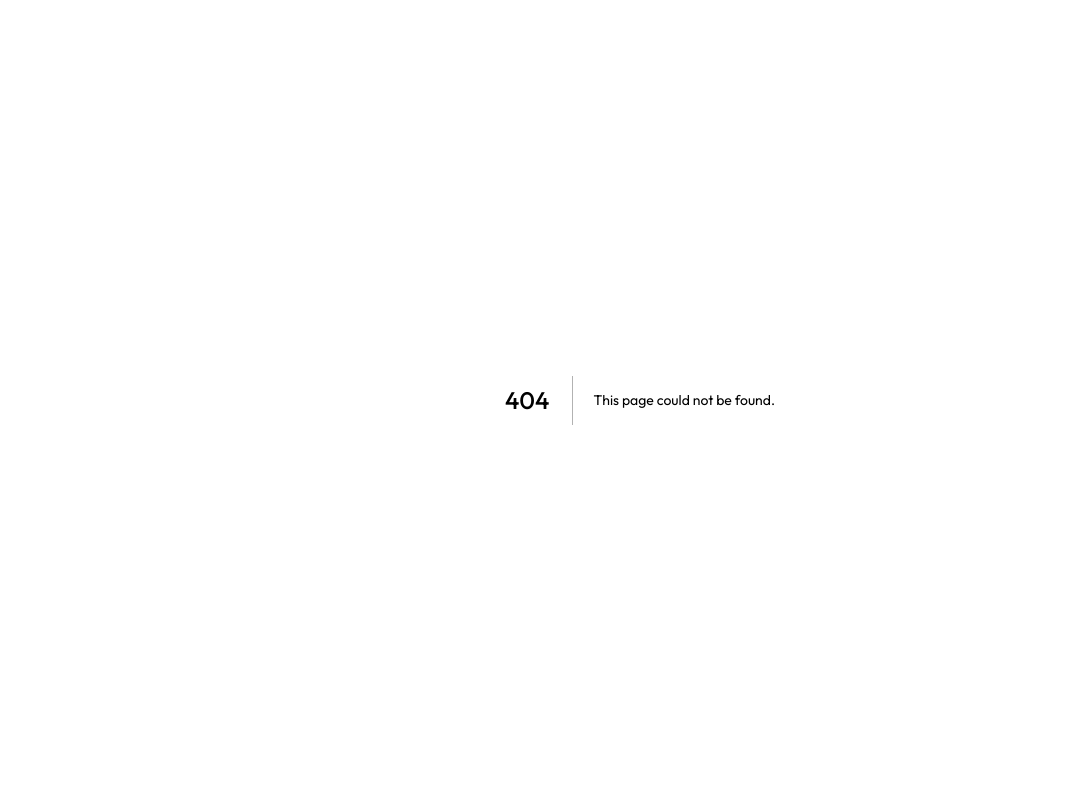
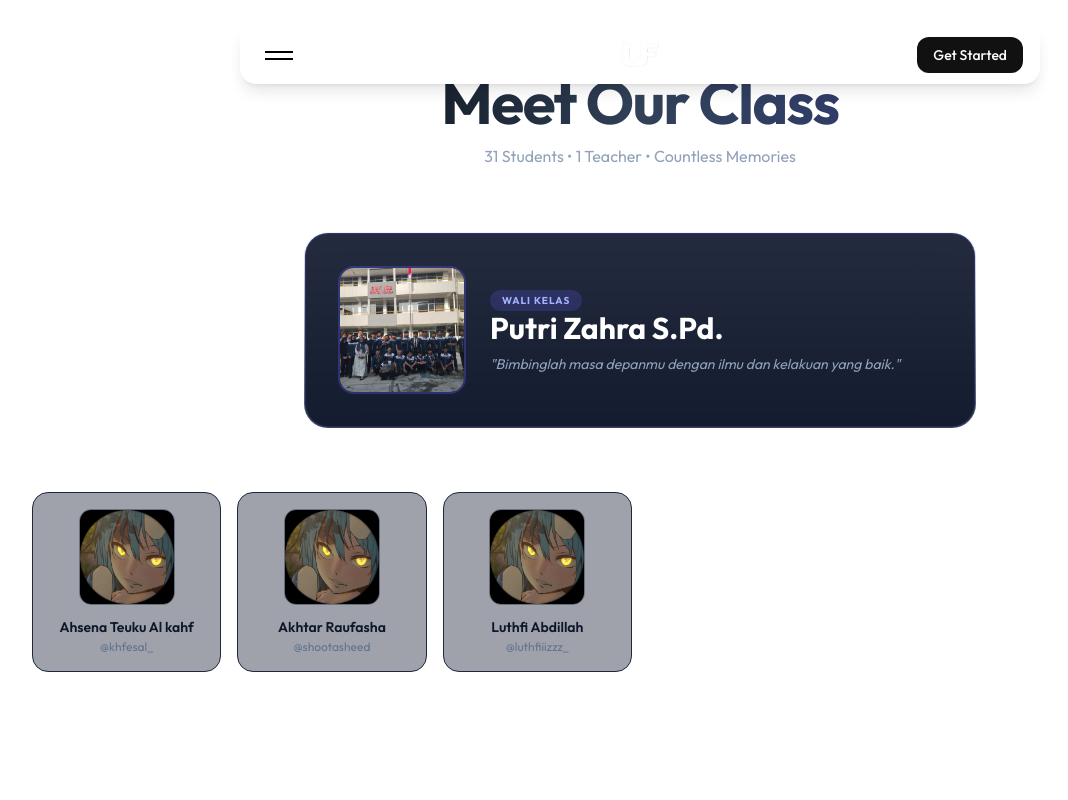
Before and after one commit to UFiii778/rplcn-2024, a Next.js app: page /student in a window 1280 px wide. Before the commit this address had no page. Shown: the top 800 px of the page, without its empty margins (0-1068 px from the left). Built offline with nearby package versions, Linux system fonts and the light colour scheme; a web font is replaced by a local one.

Commit message:
modify(kemajuan)

```diff
--- a/app/Students/[id]/page.jsx
+++ /dev/null
@@ -1,44 +0,0 @@
-import { studentsData, waliKelas } from '@/data/students';
-import { notFound } from 'next/navigation';
-import Link from 'next/link';
-import Image from 'next/image';
-
-// Wajib tambahkan `async` di komponennya
-export default async function StudentDetailPage({ params }) {
-  // Wajib `await params` untuk Next.js versi baru!
-  const { id } = await params;
-
-  const allMembers = [waliKelas, ...studentsData];
-  const currentIndex = allMembers.findIndex((m) => m.id === id);
-
-  // Jika ID tidak cocok dengan data di students.js, Next.js melempar 404
-  if (currentIndex === -1) {
-    notFound();
-  }
-
-  const student = allMembers[currentIndex];
-  const prevStudent = allMembers[(currentIndex - 1 + allMembers.length) % allMembers.length];
-  const nextStudent = allMembers[(currentIndex + 1) % allMembers.length];
-
-  return (
-    <main className="min-h-screen p-6 max-w-4xl mx-auto flex flex-col justify-between">
-      <Link href="/student" className="text-sm font-medium text-indigo-500 hover:underline mb-6 inline-block">
-        ← Kembali ke Semua Murid
-      </Link>
-
-      <div className="bg-white dark:bg-gray-800 p-6 rounded-2xl shadow-md">
-        <h1 className="text-2xl font-bold">{student.name}</h1>
-        <p className="text-gray-500">{student.role}</p>
-      </div>
-
-      <div className="flex justify-between mt-8 pt-4 border-t border-gray-200 dark:border-gray-700">
-        <Link href={`/student/${prevStudent.id}`} className="hover:underline">
-          ← {prevStudent.name}
-        </Link>
-        <Link href={`/student/${nextStudent.id}`} className="hover:underline">
-          {nextStudent.name} →
-        </Link>
-      </div>
-    </main>
-  );
-}
--- a/app/Students/page.jsx
+++ b/app/student/Components/Student.jsx
@@ -1,20 +1,22 @@
+'use client'
+
 import Link from 'next/link';
 import Image from 'next/image';
 import { studentsData, waliKelas } from '@/data/students';
 
 export default function StudentListPage() {
   return (
-    <div className="min-h-screen bg-slate-950 text-slate-100 px-4 py-12 sm:px-8">
+    <div className="min-h-screen bg-white text-black px-4 py-12 sm:px-8">
       {/* Background Subtle Glow */}
       <div className="fixed inset-0 bg-[radial-gradient(circle_at_top,_var(--tw-gradient-stops))] from-indigo-900/20 via-slate-950 to-slate-950 pointer-events-none" />
 
       <div className="max-w-7xl mx-auto relative z-10">
         {/* Header Section */}
         <header className="text-center mb-16 space-y-3">
-          <span className="px-4 py-1.5 rounded-full text-xs font-semibold tracking-wider uppercase bg-indigo-500/10 text-indigo-400 border border-indigo-500/20">
+          <span className="px-4 py-1.5 rounded-full text-xs font-semibold tracking-wider uppercase bg-indigo-500/10 text-blue-400 border border-indigo-500/20">
             Class Directory
           </span>
-          <h1 className="text-4xl sm:text-6xl font-black tracking-tight text-transparent bg-clip-text bg-gradient-to-r from-white via-slate-200 to-indigo-300">
+          <h1 className="text-4xl sm:text-6xl font-black tracking-tight text-transparent bg-clip-text bg-gradient-to-r from-black via-slate-700 to-indigo-900">
             Meet Our Class
           </h1>
           <p className="text-slate-400 text-sm sm:text-base max-w-md mx-auto">
@@ -47,14 +49,14 @@ export default function StudentListPage() {
         <section className="grid grid-cols-2 sm:grid-cols-3 md:grid-cols-4 lg:grid-cols-6 gap-4">
           {studentsData.map((student) => (
             <Link
-              key={student.id}
-              href={`/student/${student.id}`}
-              className="group relative bg-slate-900/40 hover:bg-slate-800/60 border border-slate-800 hover:border-indigo-500/40 rounded-2xl p-4 flex flex-col items-center text-center backdrop-blur-sm transition-all duration-300 hover:-translate-y-1 hover:shadow-xl hover:shadow-indigo-500/5"
+            key={student.id}
+            href={`/student/${student.id}`}
+            className="group relative bg-slate-900/40 hover:bg-slate-800/60 border border-slate-800 hover:border-blue-500/40 rounded-2xl p-4 flex flex-col items-center text-center backdrop-blur-sm transition-all duration-300 hover:-translate-y-1 hover:shadow-xl hover:shadow-indigo-500/5"
             >
-              <div className="relative w-20 h-20 sm:w-24 sm:h-24 rounded-xl overflow-hidden mb-3 border border-slate-700/50 group-hover:border-indigo-400 transition-colors">
+              <div className="relative w-20 h-20 sm:w-24 sm:h-24 rounded-xl overflow-hidden mb-3 border border-slate-700/50 group-hover:border-sky-400 transition-colors">
                 <Image src={student.image} alt={student.name} fill className="object-cover group-hover:scale-110 transition-transform duration-500" />
               </div>
-              <h3 className="font-semibold text-sm text-slate-200 group-hover:text-indigo-300 transition-colors line-clamp-1">
+              <h3 className="font-semibold text-sm text-slate-900 group-hover: transition-colors line-clamp-1">
                 {student.name}
               </h3>
               <p className="text-xs text-slate-500 mt-0.5">@{student.instagram || student.nickname}</p>
--- /dev/null
+++ b/app/student/[id]/page.jsx
@@ -0,0 +1,118 @@
+import { studentsData, waliKelas } from '@/data/students'; //[cite: 2]
+import { notFound } from 'next/navigation'; //[cite: 2]
+import Link from 'next/link'; //[cite: 2]
+import Image from 'next/image'; //[cite: 2]
+
+export default async function StudentDetailPage({ params }) {
+  const { id } = await params; //[cite: 2]
+
+  const allMembers = [waliKelas, ...studentsData]; //[cite: 2]
+  const currentIndex = allMembers.findIndex((m) => m.id === id); //[cite: 2]
+
+  if (currentIndex === -1) {
+    notFound(); //[cite: 2]
+  }
+
+  const student = allMembers[currentIndex]; //[cite: 2]
+  const prevStudent = allMembers[(currentIndex - 1 + allMembers.length) % allMembers.length]; //[cite: 2]
+  const nextStudent = allMembers[(currentIndex + 1) % allMembers.length]; //[cite: 2]
+
+  // Bersihkan ID jika ada sisa query params
+  const cleanSpotifyId = student.spotifyTrackId?.split('?')[0];
+
+  return (
+    <main className="min-h-screen bg-slate-950 text-slate-100 p-6 sm:p-12 max-w-4xl mx-auto flex flex-col justify-between pb-28">
+      <div>
+        {/* Back Button */}
+        <Link
+          href="/student"
+          className="inline-flex items-center gap-2 text-xs font-semibold uppercase tracking-wider text-slate-400 hover:text-indigo-400 transition-colors bg-slate-900 border border-slate-800 px-4 py-2 rounded-xl mb-8"
+        >
+          ← Kembali ke Semua Murid
+        </Link>
+
+        {/* Profile Card */}
+        <div className="bg-slate-900/80 border border-slate-800 p-6 sm:p-8 rounded-3xl shadow-2xl grid grid-cols-1 md:grid-cols-12 gap-8 items-center">
+
+          {/* Foto Profil dari Assets */}
+          <div className="md:col-span-5 flex flex-col items-center">
+            <div className="relative w-48 h-48 sm:w-56 sm:h-56 rounded-2xl overflow-hidden border-2 border-indigo-500/30 shadow-xl">
+              <Image
+                src={student.image}
+                alt={student.name}
+                fill
+                className="object-cover"
+                priority
+              />
+            </div>
+          </div>
+
+          {/* Bio & Information */}
+          <div className="md:col-span-7 space-y-5 text-center md:text-left">
+            <div>
+              <span className="text-xs font-bold uppercase tracking-widest text-indigo-400 bg-indigo-500/10 px-3 py-1 rounded-full border border-indigo-500/20">
+                {student.role || 'Student'}
+              </span>
+              <h1 className="text-3xl sm:text-4xl font-black mt-3 text-white">{student.name}</h1>
+              <p className="text-slate-400 text-sm italic mt-1">"{student.about}"</p>
+            </div>
+
+            <div className="grid grid-cols-2 gap-3 text-sm">
+              <div className="bg-slate-950/60 border border-slate-800 p-3 rounded-xl">
+                <span className="block text-[10px] uppercase font-semibold text-slate-500">Tanggal Lahir</span>
+                <span className="font-semibold text-slate-200">{student.birthdate || '-'}</span>
+              </div>
+              <div className="bg-slate-950/60 border border-slate-800 p-3 rounded-xl">
+                <span className="block text-[10px] uppercase font-semibold text-slate-500">Makanan Favorit</span>
+                <span className="font-semibold text-slate-200">{student.favoriteFood || '-'}</span>
+              </div>
+            </div>
+
+            {/* Spotify Embed Player */}
+            {cleanSpotifyId && (
+              <div className="space-y-2 pt-2">
+                <span className="text-[10px] uppercase font-bold tracking-widest text-slate-400 flex items-center gap-2 justify-center md:justify-start">
+                  <span className="w-2 h-2 rounded-full bg-emerald-500 animate-pulse" />
+                  Favorite Track
+                </span>
+                <div className="rounded-2xl overflow-hidden border border-slate-800">
+                  <iframe
+                    src={`https://open.spotify.com/embed/track/${cleanSpotifyId}?utm_source=generator&theme=0`}
+                    width="100%"
+                    height="80"
+                    frameBorder="0"
+                    allow="autoplay; clipboard-write; encrypted-media; fullscreen; picture-in-picture"
+                    loading="lazy"
+                  />
+                </div>
+              </div>
+            )}
+          </div>
+        </div>
+      </div>
+
+      {/* Floating Bottom Nav Slider */}
+      <div className="fixed bottom-6 left-1/2 -translate-x-1/2 z-50 w-[90%] max-w-md bg-slate-900/90 border border-slate-700/60 backdrop-blur-2xl rounded-2xl p-2 shadow-2xl flex items-center justify-between">
+        <Link
+          href={`/student/${prevStudent.id}`}
+          className="flex items-center gap-2 px-3 py-2 rounded-xl hover:bg-slate-800 text-slate-300 hover:text-white transition-colors"
+        >
+          <span className="text-lg">←</span>
+          <span className="text-xs font-semibold line-clamp-1 max-w-[100px]">{prevStudent.name}</span>
+        </Link>
+
+        <span className="text-xs font-bold text-slate-500 px-2">
+          {currentIndex + 1} / {allMembers.length}
+        </span>
+
+        <Link
+          href={`/student/${nextStudent.id}`}
+          className="flex items-center gap-2 px-3 py-2 rounded-xl hover:bg-slate-800 text-slate-300 hover:text-white transition-colors"
+        >
+          <span className="text-xs font-semibold line-clamp-1 max-w-[100px]">{nextStudent.name}</span>
+          <span className="text-lg">→</span>
+        </Link>
+      </div>
+    </main>
+  );
+}
--- /dev/null
+++ b/app/student/page.js
@@ -0,0 +1,16 @@
+'use client'
+
+import Navbar from "../components/Navbar";
+import StudentListPage from "./Components/Student";
+import Footer from "../components/Footer";
+
+export default function Home() {
+
+    return (
+        <>
+            <Navbar />
+            <StudentListPage />
+            <Footer />
+        </>
+    );
+}
--- a/data/students.js
+++ b/data/students.js
@@ -1,36 +1,50 @@
+import { assets } from "@/assets/assets"; //[cite: 4]
+
 export const waliKelas = {
   id: "wali-kelas",
-  name: "Nama Wali Kelas, S.Pd.",
-  role: "Wali Kelas",
-  image: "/images/students/teacher.jpg",
-  quote: "Bimbinglah masa depanmu dengan ilmu dan kelakuan yang baik.",
-  instagram: "walikelas_ig"
+  name: "Putri Zahra S.Pd.", //[cite: 4]
+  role: "Wali Kelas", //[cite: 4]
+  image: assets.Rpls || assets.profile, // Gunakan gambar dari assets
+  quote: "Bimbinglah masa depanmu dengan ilmu dan kelakuan yang baik.", //[cite: 4]
+  instagram: "putrizahrad" //[cite: 4]
 };
 
 export const studentsData = [
   {
-    id: "luthfi-abdillah",
-    name: "Luthfi Abdillah",
-    nickname: "Luthfi",
-    role: "Student / Developer",
-    image: "/images/students/luthfi.jpg",
-    birthdate: "15 Mei",
-    favoriteFood: "Ramen & Nasi Goreng",
-    spotifyTrackId: "4cOdK2wGLETKBW3PvgPWqT", // ID lagu spotify
-    instagram: "luthfiiizzz_",
-    about: "Coding & exploring life beyond the editor."
+    id: "ahsena-teuku", //[cite: 4]
+    name: "Ahsena Teuku Al kahf", //[cite: 4]
+    nickname: "Ahsena", //[cite: 4]
+    role: "Student / Fotografer", //[cite: 4]
+    image: assets.profile, // Diubah menggunakan import assets[cite: 3]
+    birthdate: "1 Janu", //[cite: 4]
+    favoriteFood: "Ramen & Nasi Goreng", //[cite: 4]
+    spotifyTrackId: "3BJe4B8zGnqEdQPMvfVjuS", // murni ID tanpa ?si=...[cite: 4]
+    instagram: "khfesal_", //[cite: 4]
+    about: "Coding & exploring life beyond the editor." //[cite: 4]
   },
   {
-    id: "budi-santoso",
-    name: "Budi Santoso",
-    nickname: "Budi",
-    role: "Student",
-    image: "/images/students/budi.jpg",
-    birthdate: "10 Agustus",
-    favoriteFood: "Ayam Goreng",
-    spotifyTrackId: "3n3pG9v9uK0sN8n5",
-    instagram: "budi_s",
-    about: "Hobi main game dan ngobrol."
+    id: "akhtar-raufasha", //[cite: 4]
+    name: "Akhtar Raufasha", //[cite: 4]
+    nickname: "Akhtar / Gyess", //[cite: 4]
+    role: "Student / Developer", //[cite: 4]
+    image: assets.profile, //[cite: 3]
+    birthdate: "15 Mei", //[cite: 4]
+    favoriteFood: "Ramen & Nasi Goreng", //[cite: 4]
+    spotifyTrackId: "3BJe4B8zGnqEdQPMvfVjuS", //[cite: 4]
+    instagram: "shootasheed", //[cite: 4]
+    about: "Coding & exploring life beyond the editor." //[cite: 4]
+  },
+  {
+    id: "luthfi-abdillah", //[cite: 4]
+    name: "Luthfi Abdillah", //[cite: 4]
+    nickname: "Luthfi", //[cite: 4]
+    role: "Student / Developer", //[cite: 4]
+    image: assets.profile, //[cite: 3]
+    birthdate: "15 Mei", //[cite: 4]
+    favoriteFood: "Ramen & Nasi Goreng", //[cite: 4]
+    spotifyTrackId: "3BJe4B8zGnqEdQPMvfVjuS", //[cite: 4]
+    instagram: "luthfiiizzz_", //[cite: 4]
+    about: "Coding & exploring life beyond the editor." //[cite: 4]
   }
-  // ... Lanjutkan sampai 31 murid
+  // ... bersihkan item murid lainnya cukup ambil ID "3BJe4B8zGnqEdQPMvfVjuS" saja[cite: 4]
 ];
```
